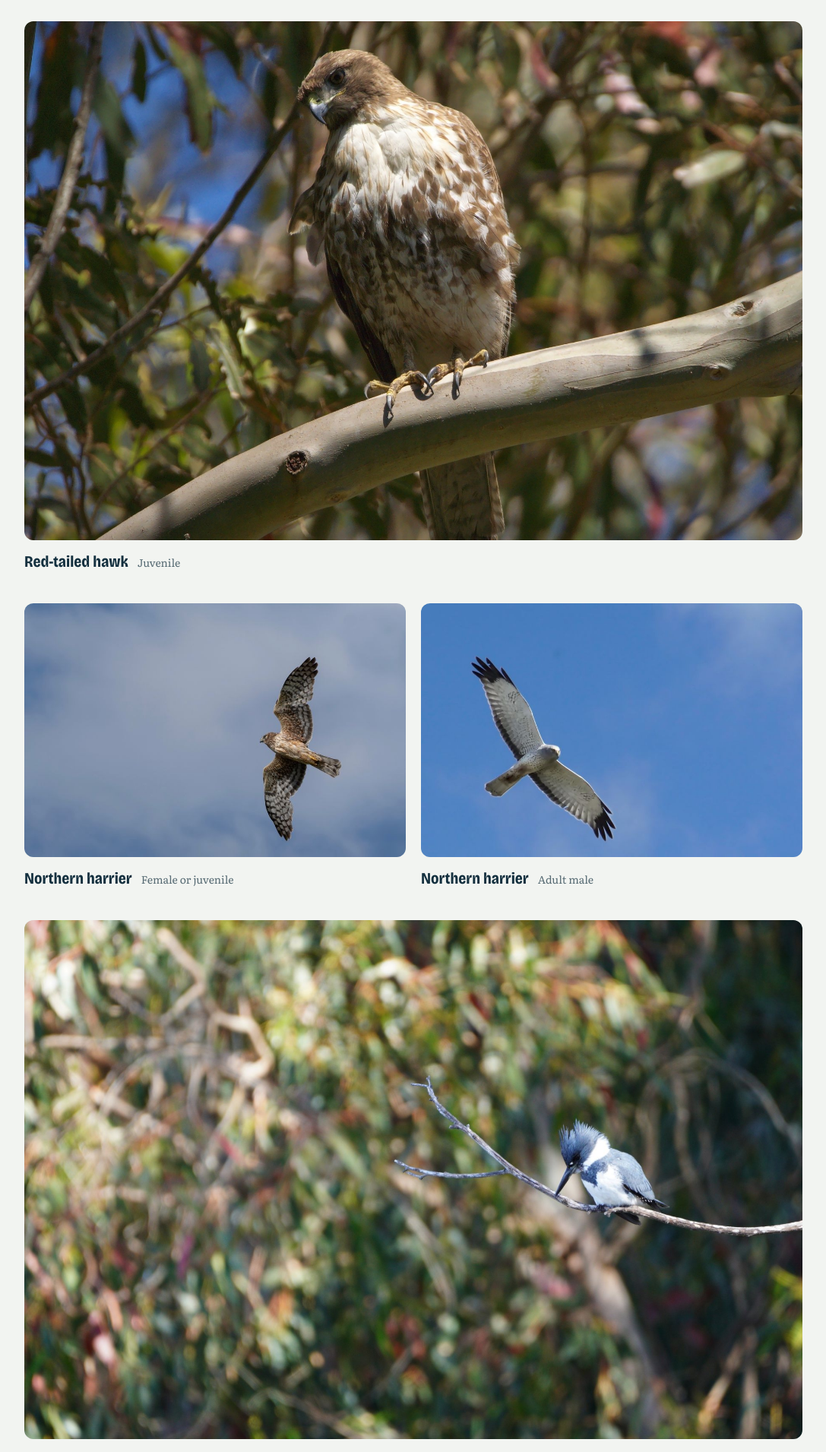
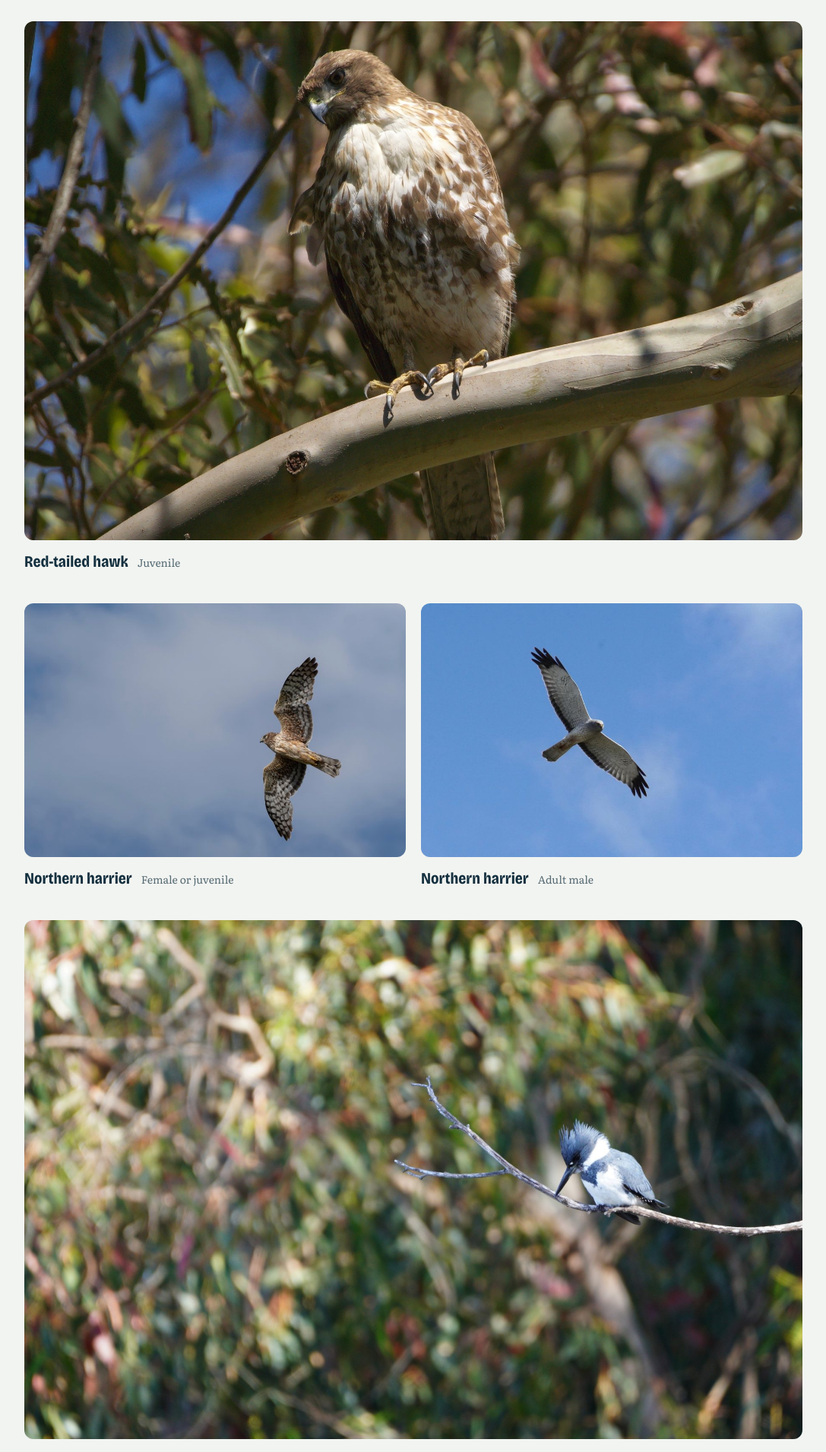
Before and after one commit to RobotCrabLab/Homepage, a Jekyll site: the page built from photography.html, in a window 1280 px wide. Shown: the part 1999-3910 px from the top of the page at 76% size, without its empty margins (96-1183 px from the left). Built offline with Jekyll 4.4.1, drawn with Linux system fonts in a browser that asks for light colours.

Commit message:
Use a looser crop and lighter edit for the adult male harrier
Replaces the heavy edit with a wider crop of the original (more
resolution) and only small adjustments: slight brightening, gentle
contrast, colour-noise cleanup and light sharpening.

Co-Authored-By: Claude Opus 5.5 <noreply@anthropic.com>
Claude-Session: https://claude.ai/code/session_01MMDVxXAekaRt7NRydvis2Y

```diff
--- a/_data/photos.yml
+++ b/_data/photos.yml
@@ -66,8 +66,8 @@
   title: Northern harrier
   note: Adult male
   alt: A pale grey adult male northern harrier with black wingtips soaring against a clear blue sky.
-  width: 1690
-  height: 1127
+  width: 2000
+  height: 1333
 
 - file: belted-kingfisher.jpg
   title: Belted kingfisher
```
Also changed, not shown: assets/images/photography/northern-harrier-male-sm.jpg, assets/images/photography/northern-harrier-male.jpg.
